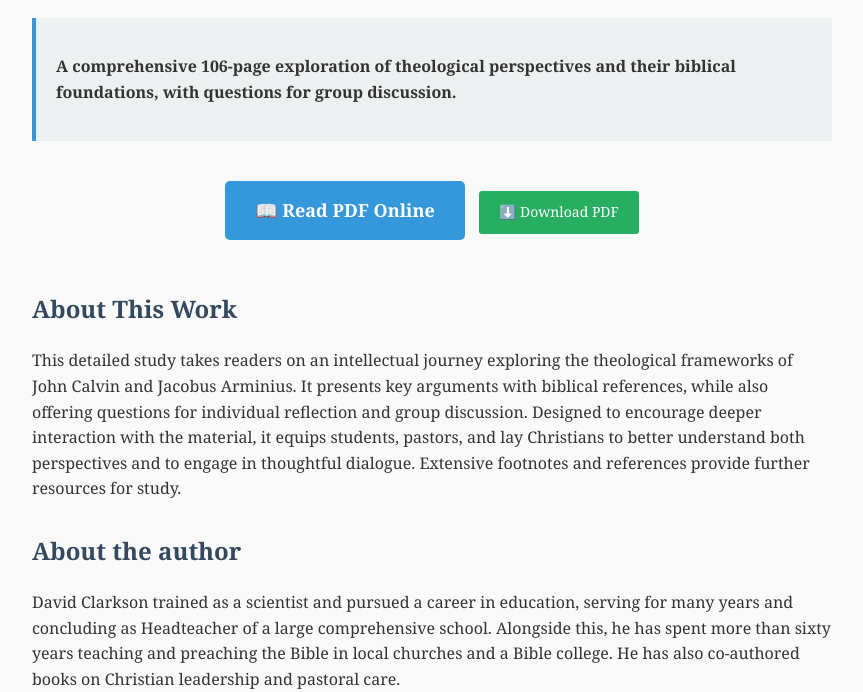
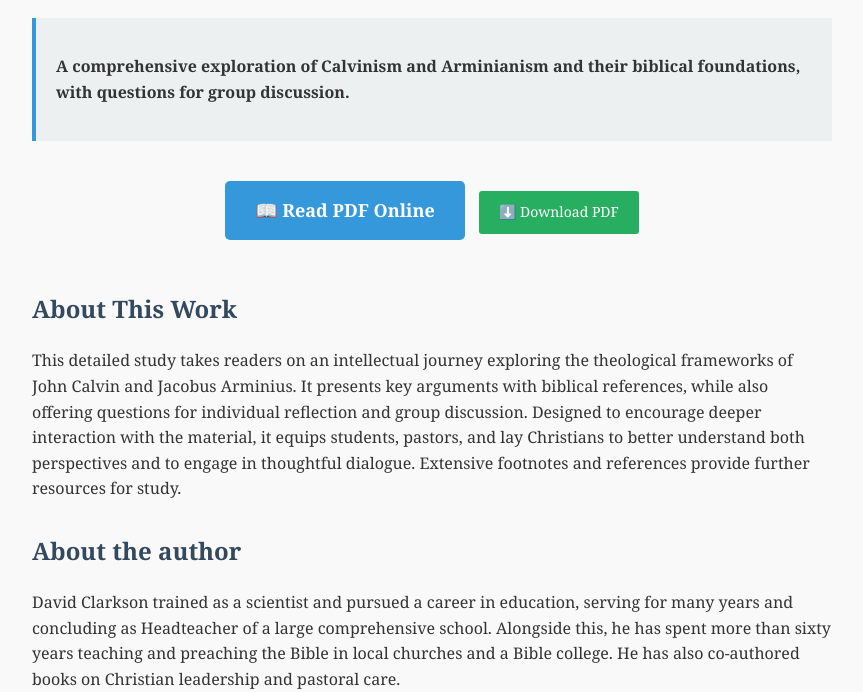
Before and after one commit to Clarksonek/Travels-with-Calvin-and-Arminius, a plain HTML site: page index.html in a window 1280 px wide. Shown: the part 108-800 px from the top of the page, without its empty margins (208-1071 px from the left). Drawn offline with Linux system fonts and the light colour scheme.

Commit message:
Update index.html

```diff
--- a/index.html
+++ b/index.html
@@ -4,7 +4,7 @@
     <meta charset="UTF-8">
     <meta name="viewport" content="width=device-width, initial-scale=1.0">
     <title>Travels with Calvin and Arminius - Free PDF Online</title>
-    <meta name="description" content="Read Travels with Calvin and Arminius - a comprehensive 106-page exploration of theological perspectives and their biblical foundations, with questions for group discussion.">
+    <meta name="description" content="Read Travels with Calvin and Arminius - a comprehensive exploration of Calvinism and Arminianism and their biblical foundations, with questions for group discussion.">
     <meta name="keywords" content="Calvin, Arminius, theology, theological study, reformed theology, arminian theology, travel, PDF, free book, religious studies">
     <meta name="author" content="Clark Sonek">
 
@@ -88,7 +88,7 @@
     <h1>Travels with Calvin and Arminius</h1>
 
     <div class="summary">
-        <p><strong>A comprehensive 106-page exploration of theological perspectives and their biblical foundations, with questions for group discussion.</strong></p>
+        <p><strong>A comprehensive exploration of Calvinism and Arminianism and their biblical foundations, with questions for group discussion.</strong></p>
     </div>
 
     <div style="text-align: center;">
```
